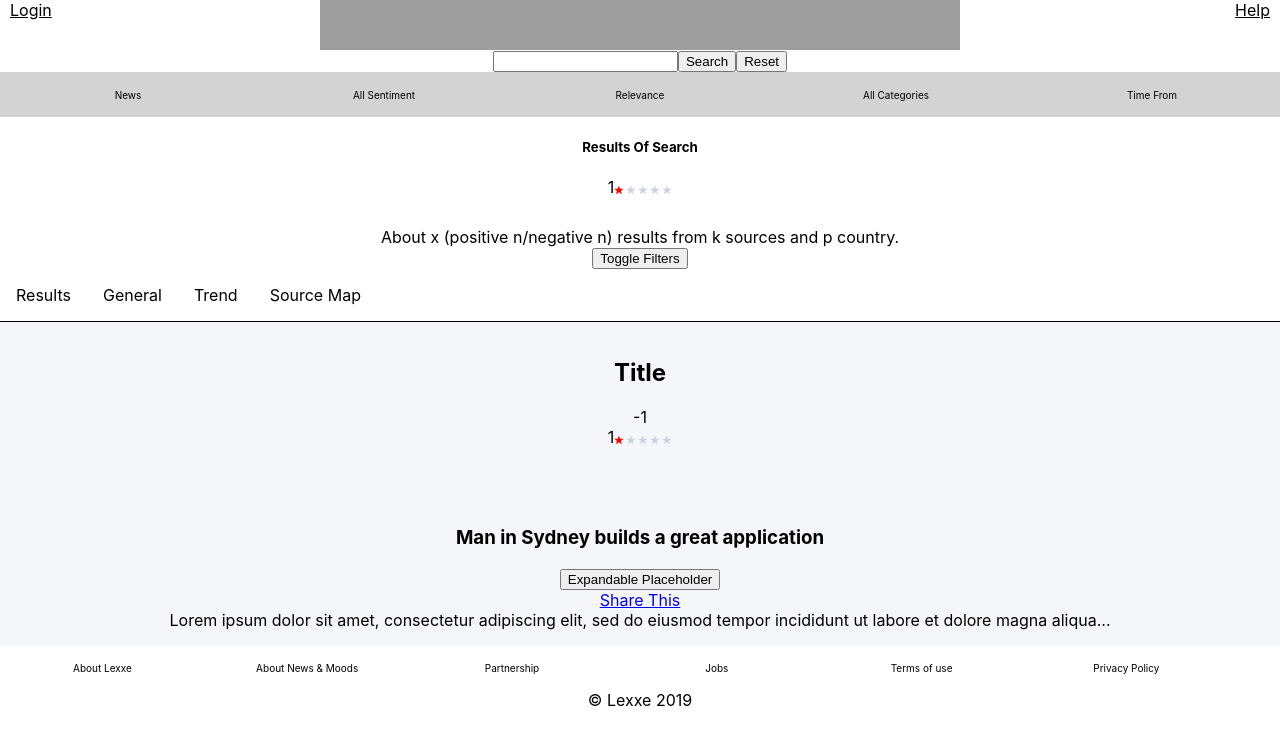
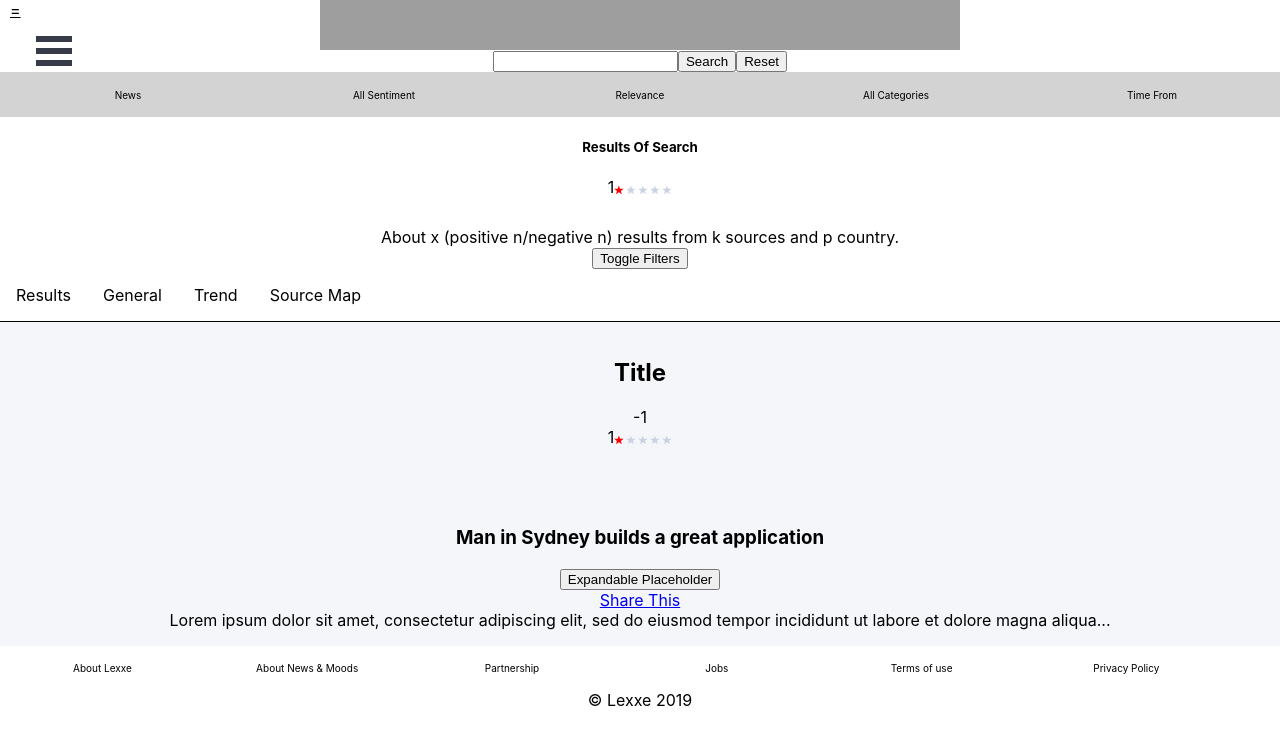
Before and after one commit to BizarroKlyza/pace, a React (Create React App) app in the folder app/: page / in a window 1280 px wide. Shown: the top 744 px of the page. Built offline with nearby package versions, Linux system fonts and the light colour scheme; grey boxes are pictures that could not be loaded.

Commit message:
Burger Menu - Fontawesome not working yet

```diff
--- a/app/package.json
+++ b/app/package.json
@@ -6,9 +6,12 @@
     "canvasjs": "^1.8.1",
     "d3-fetch": "^1.1.2",
     "react": "^16.10.1",
+    "react-burger-menu": "^2.6.11",
     "react-chartjs-2": "^2.8.0",
     "react-charts": "^2.0.0-beta.4",
     "react-dom": "^16.10.1",
+    "react-native": "^0.61.2",
+    "react-native-fontawesome": "^7.0.0",
     "react-scripts": "3.1.2",
     "react-simple-maps": "^1.0.0-beta.0",
     "react-star-ratings": "^2.3.0",
--- a/app/src/components/page/page.js
+++ b/app/src/components/page/page.js
@@ -2,12 +2,10 @@ import React from "react";
 
 import "../../index.css";
 import "./style/header_style.css";
-
 import Star from "../star/starz";
 
 import ResultsPage from "../results-page/results-page";
-import { Bars } from "fontawesome";
-
+import { slide as Menu } from 'react-burger-menu'
 import GeneralPage from "../general-page/general-page";
 import SourceMap from "../source-map/sourcemap";
 import TrendPage from "../trend-page/trend";
@@ -94,7 +92,7 @@ class Page extends React.Component {
             </div>
             <div className="CentreJustified">
                   <div className="SearchContainer">
-                  <a className="TopOptionItem" id="left" href="#">Login</a>
+                  <a className="TopOptionItem" id="left" href="#">=</a>
                 <input
                   type="text"
                   className="SearchInput"
@@ -107,7 +105,13 @@ class Page extends React.Component {
                   value="Reset"
                   onClick={e => this.resetSearchFilters(e)}
                 ></input>
-                <a className="TopOptionItem" id="right" href="#">Help</a>
+
+                <Menu>
+                  <a id="home" className="menu-item" href="/">Home</a>
+                  <a id="about" className="menu-item" href="/about">About</a>
+                  <a id="contact" className="menu-item" href="/contact">Contact</a>
+                  <a onClick={ this.showSettings } className="menu-item--small" href="">Settings</a>
+                </Menu>
 
               </div>
               <div className="SearchFilterContainer" id="srchFilters">
--- a/app/src/components/page/style/header_style.css
+++ b/app/src/components/page/style/header_style.css
@@ -65,3 +65,72 @@ ul.NavMenuList{
   right:5px;
   margin-right:5px;
 }
+
+
+/** Burger Styles **/
+
+.bm-burger-button {
+  position: fixed;
+  width: 36px;
+  height: 30px;
+  left: 36px;
+  top: 36px;
+}
+
+/* Color/shape of burger icon bars */
+.bm-burger-bars {
+  background: #373a47;
+}
+
+/* Color/shape of burger icon bars on hover*/
+.bm-burger-bars-hover {
+  background: #a90000;
+}
+
+/* Position and sizing of clickable cross button */
+.bm-cross-button {
+  height: 24px;
+  width: 24px;
+}
+
+/* Color/shape of close button cross */
+.bm-cross {
+  background: #bdc3c7;
+}
+
+/*
+Sidebar wrapper styles
+Note: Beware of modifying this element as it can break the animations - you should not need to touch it in most cases
+*/
+.bm-menu-wrap {
+  position: fixed;
+  height: 100%;
+}
+
+/* General sidebar styles */
+.bm-menu {
+  background: #373a47;
+  padding: 2.5em 1.5em 0;
+  font-size: 1.15em;
+}
+
+/* Morph shape necessary with bubble or elastic */
+.bm-morph-shape {
+  fill: #373a47;
+}
+
+/* Wrapper for item list */
+.bm-item-list {
+  color: #b8b7ad;
+  padding: 0.8em;
+}
+
+/* Individual item */
+.bm-item {
+  display: inline-block;
+}
+
+/* Styling of overlay */
+.bm-overlay {
+  background: rgba(0, 0, 0, 0.3);
+}
--- a/app/src/components/results-page/results-card/results-card.js
+++ b/app/src/components/results-page/results-card/results-card.js
@@ -66,7 +66,7 @@ class ResultsCard extends React.Component {
         </div>
 
         <div className="post-inner-row-2 flex-container" style={{display:this.state.displayCardRowTwoStyle}}>
-          <div class="share-link">
+          <div className="share-link">
             <a href="#" className="share-link">
               Share This
             </a>
```
Also changed, not shown: app/src/assets/img/icons8-sidebar-menu-24.png (added), 1 other file (tests, documents, lock files or other folders).
